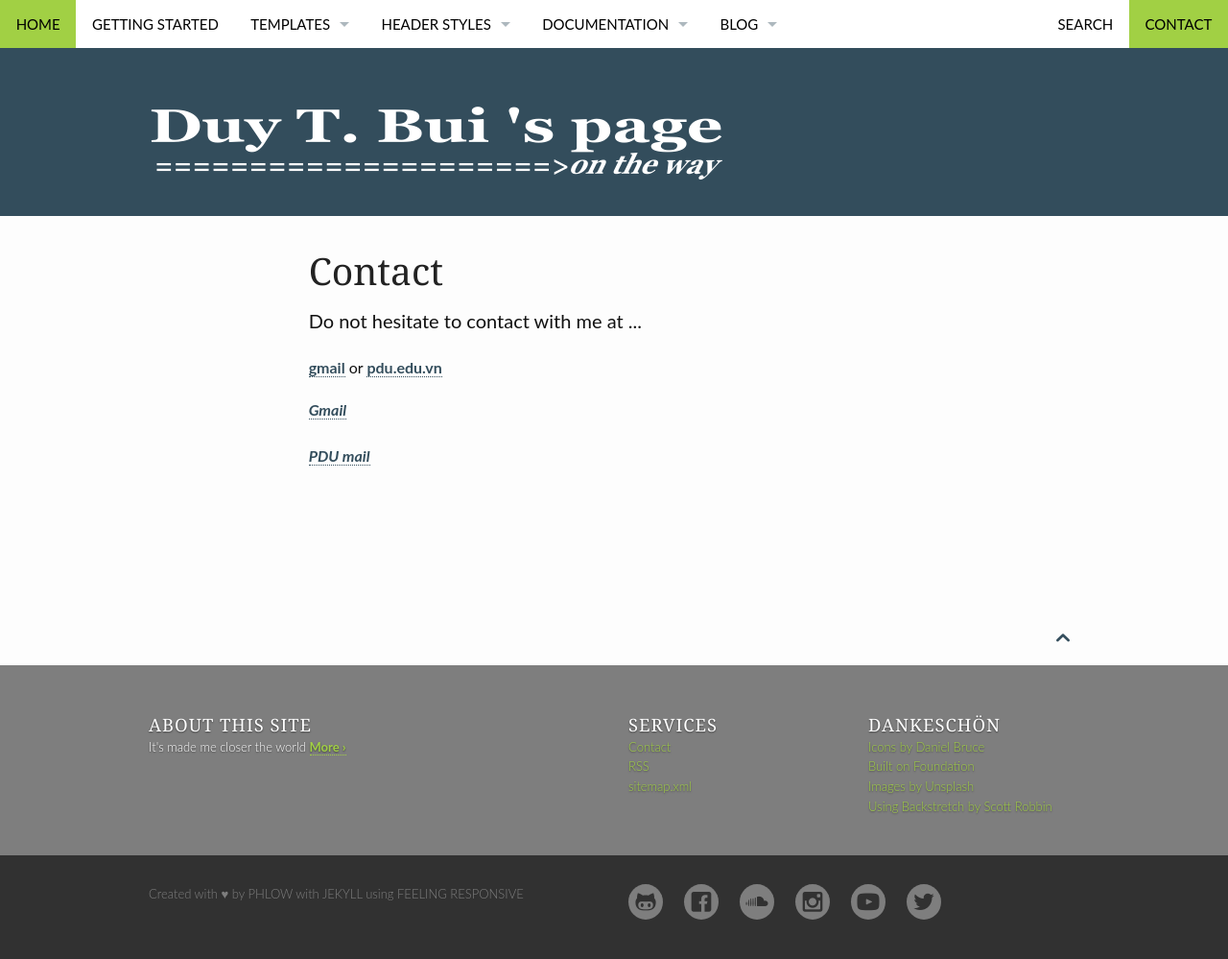
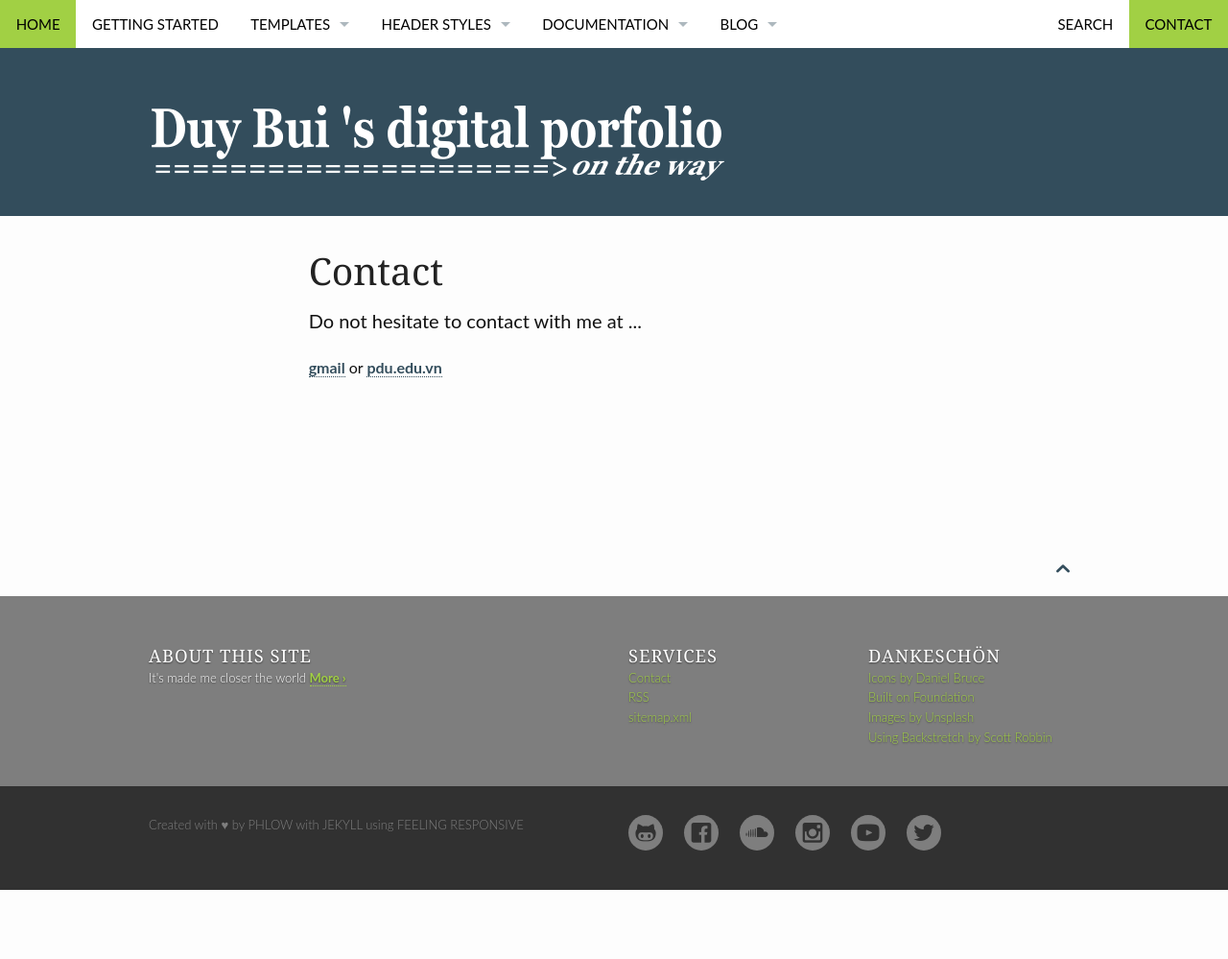
Before and after one commit to duybuidotvn/duybuidotvn.github.io, a Jekyll site: the page built from pages/contact.md, in a window 1280 px wide. Shown: the whole page at 96% size. Built offline with Jekyll 4.4.1, drawn with Linux system fonts in a browser that asks for light colours; after the commit the page ends 927 px from its top, so only the background shows below that.

Commit message:
fixed logo

```diff
--- a/pages/contact.md
+++ b/pages/contact.md
@@ -7,15 +7,6 @@ permalink: "/contact/"
 ---
 [gmail][1] or [pdu.edu.vn][2]
 
-<div>
-	<address>
-   <a href="mailto:duybui.vn@gmail.com">Gmail</a>
-	</address>
-	<br>
-		<address>
-   <a href="mailto:btduy@pdu.edu.vn">PDU mail</a>
-	</address>
-</div>
 <!--
 <div class="panel">
 <iframe width="100%" height="650" frameborder="0" scrolling="no" src="https://phlowmedia.wufoo.com/embed/z7x3k1/"></iframe>
```
Also changed, not shown: assets/img/logo.png.
